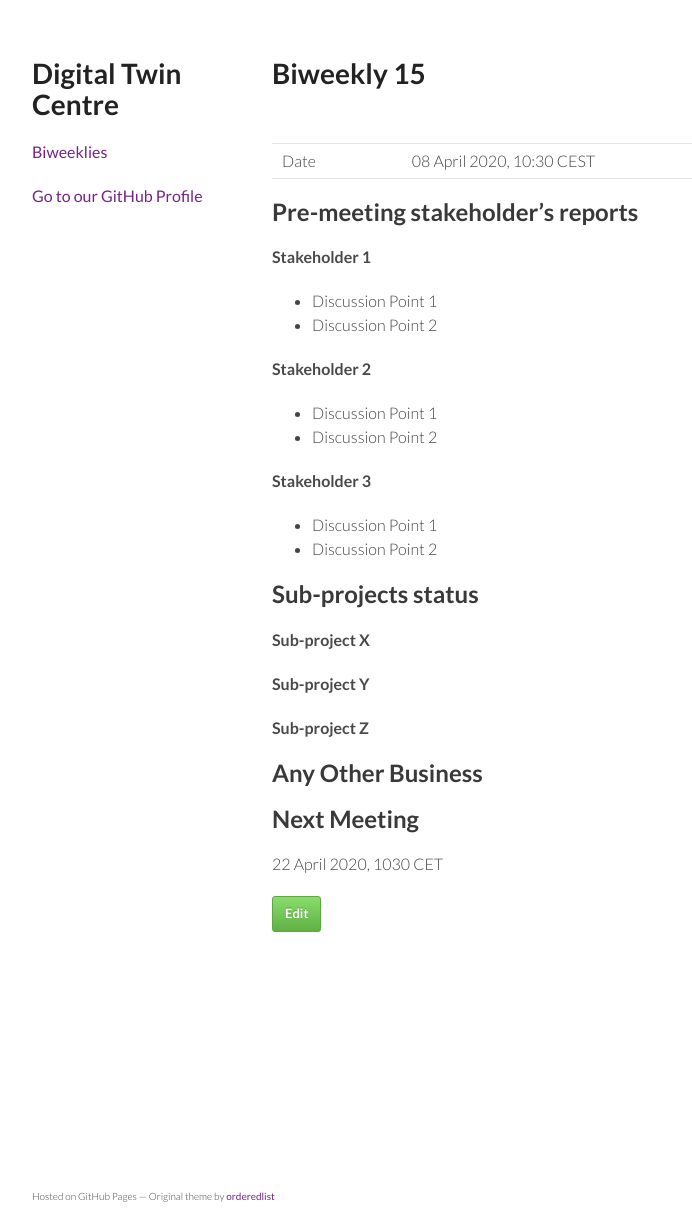
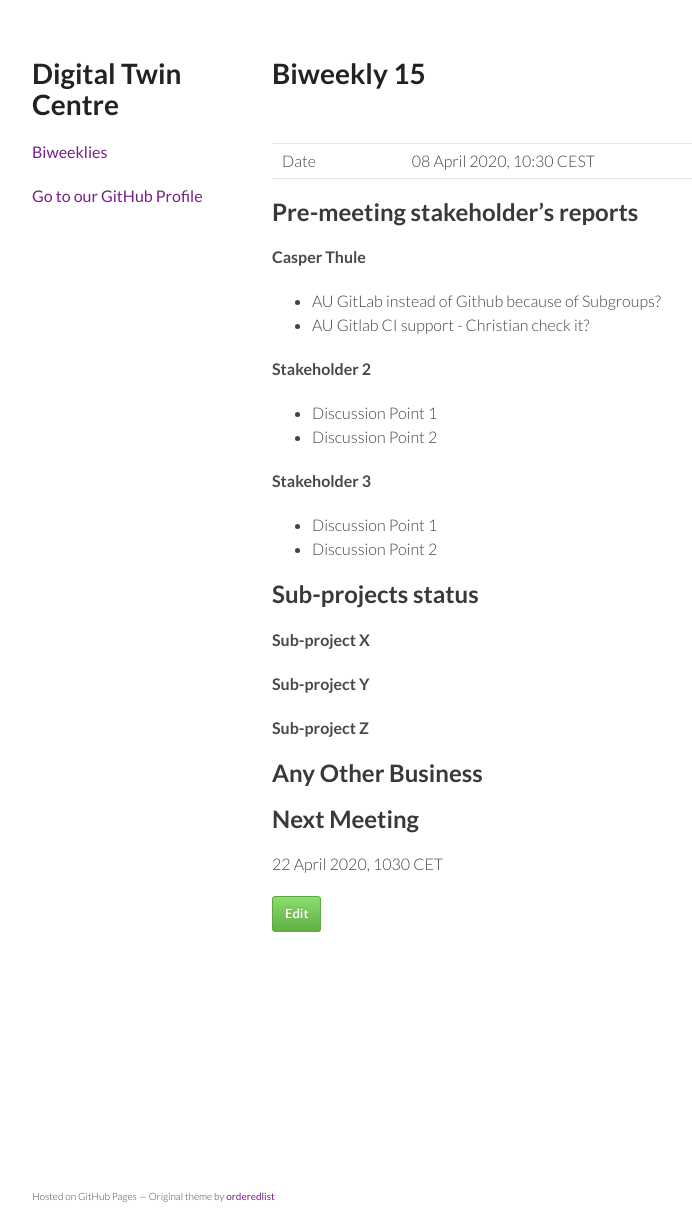
Before and after one commit to digitaltwincentre/digitaltwincentre.github.io, a Jekyll site: the page built from _biweeklies/Biweekly-15.md, in a window 1280 px wide. Shown: the whole page, without its empty margins (178-870 px from the left). Built offline with Jekyll 4.4.1, drawn with Linux system fonts in a browser that asks for light colours; nearby versions of some CDN libraries.

Commit message:
Update Biweekly-15.md

```diff
--- a/_biweeklies/Biweekly-15.md
+++ b/_biweeklies/Biweekly-15.md
@@ -20,9 +20,9 @@ date: 08 April 2020, 1030 CEST
 
 <!-- Please keep in mind that the minutes are publicly available.-->
 
-#### Stakeholder 1
-* Discussion Point 1
-* Discussion Point 2
+#### Casper Thule
+* AU GitLab instead of Github because of Subgroups?
+* AU Gitlab CI support - Christian check it?
 
 #### Stakeholder 2
 * Discussion Point 1
```
